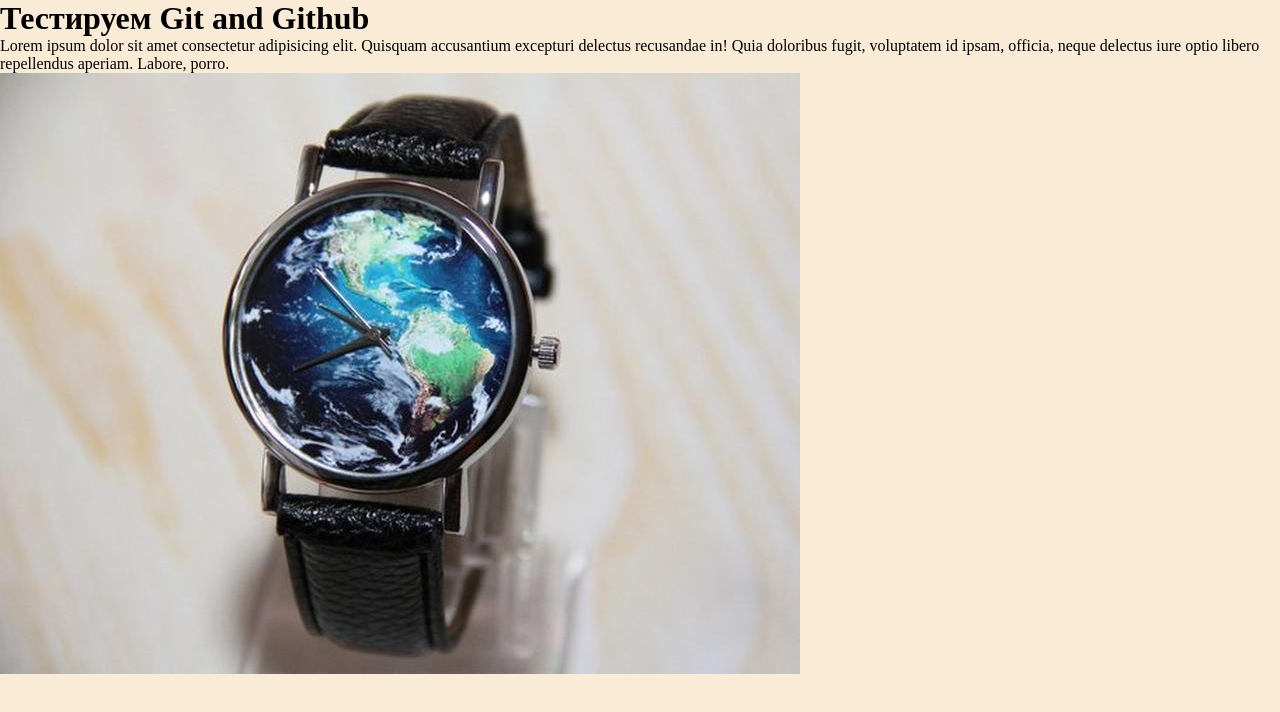
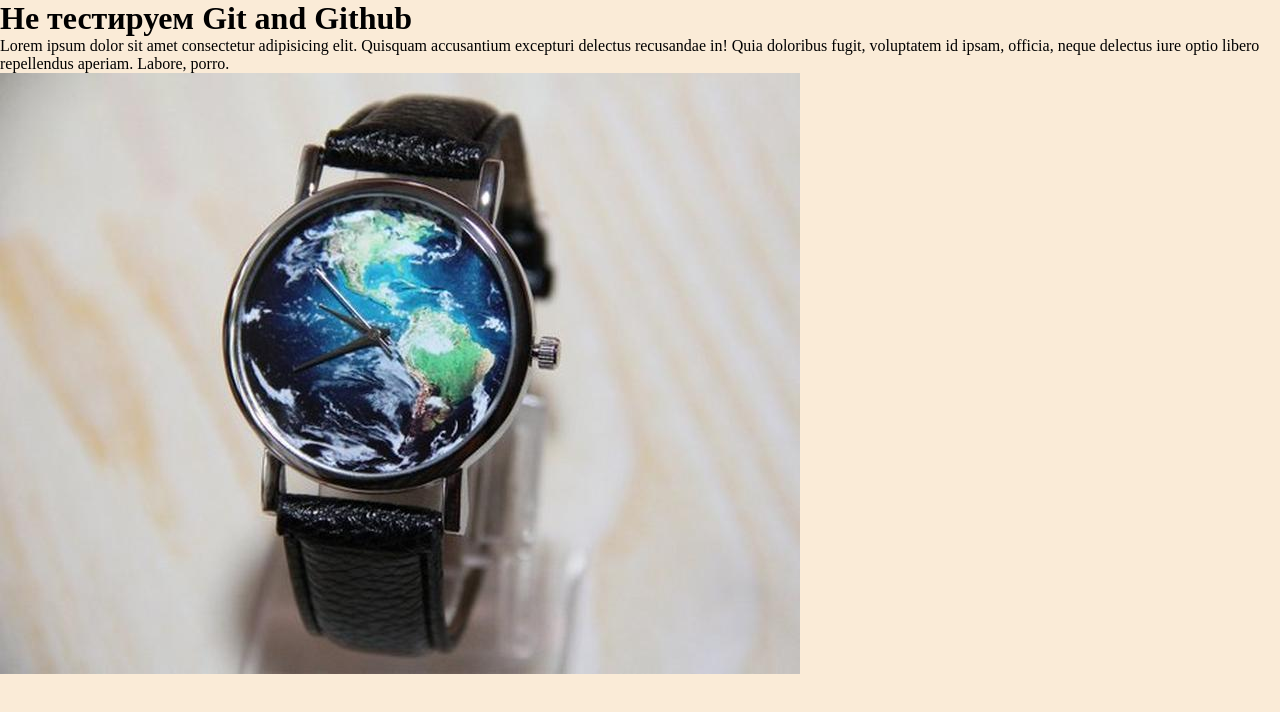
Before and after one commit to Ana2Dar3/TestGit, a plain HTML site: page index.html in a window 1280 px wide. Drawn offline with Linux system fonts and the light colour scheme.

Commit message:
Update index.html

```diff
--- a/index.html
+++ b/index.html
@@ -8,7 +8,7 @@
     <link rel="stylesheet" href="css/style.css">
 </head>
 <body>
-   <h1>Тестируем Git and Github</h1>
+   <h1>Не тестируем Git and Github</h1>
    <p>Lorem ipsum dolor sit amet consectetur adipisicing elit. Quisquam accusantium excepturi delectus recusandae in! Quia doloribus fugit, voluptatem id ipsam, officia, neque delectus iure optio libero repellendus aperiam. Labore, porro.</p>
    <img src="image/clock.jpg" alt="">
 </body>
```
